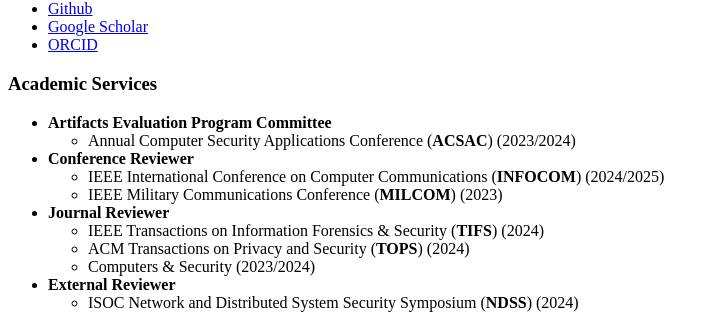
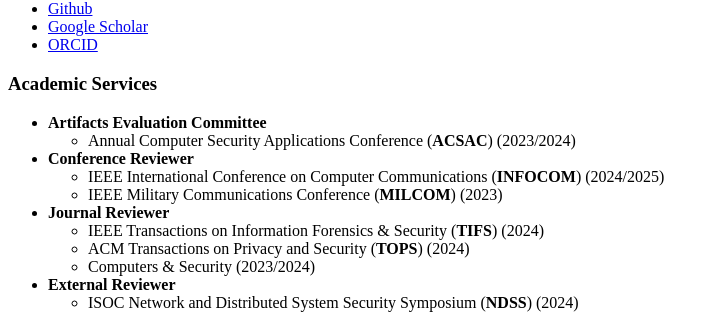
Before and after one commit to YunlongXing/yunlongxing.github.io, a Jekyll site: the page built from _pages/includes/others.md, in a window 1280 px wide. Shown: the part 599-913 px from the top of the page, without its empty margins (0-719 px from the left). Built offline with Jekyll 4.4.1, drawn with Linux system fonts in a browser that asks for light colours; our own code applies the rules of GitHub Pages for plain Markdown files.

Commit message:
Update others.md

```diff
--- a/_pages/includes/others.md
+++ b/_pages/includes/others.md
@@ -1,6 +1,6 @@
 
 # Academic Services
-- **Artifacts Evaluation Program Committee**
+- **Artifacts Evaluation Committee**
   - Annual Computer Security Applications Conference (**ACSAC**) (2023/2024)
 - **Conference Reviewer**
   - IEEE International Conference on Computer Communications (**INFOCOM**) (2024/2025)
```
